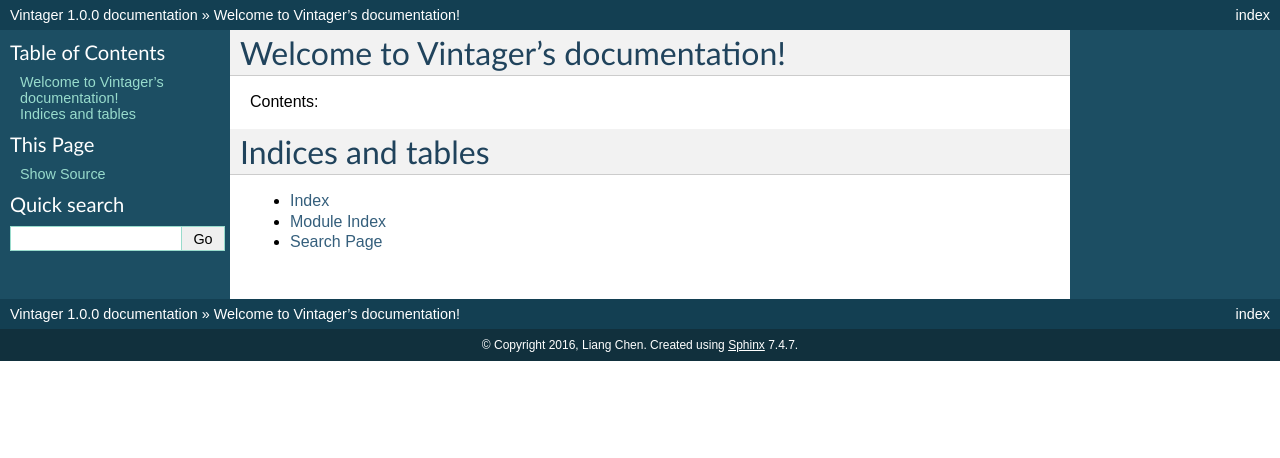
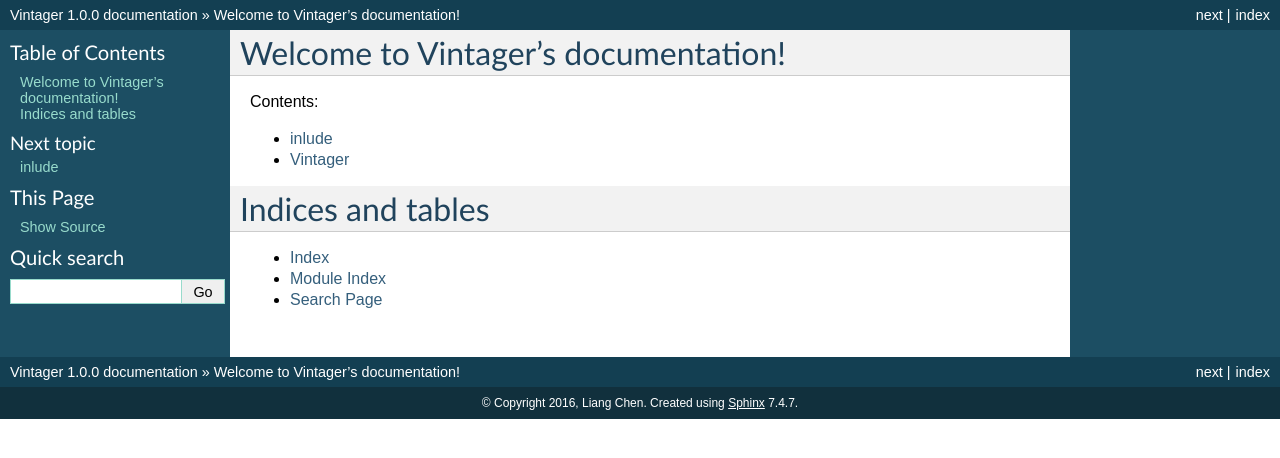
Before and after one commit to liang-chen/Vintager, a Sphinx documentation site: the page built from docs/index.rst, in a window 1280 px wide. Shown: the top 458 px of the page. Built offline with Sphinx 7.4.7, drawn with Linux system fonts in a browser that asks for light colours.

Commit message:
add readme and change .rst

```diff
--- /dev/null
+++ b/README.rst
@@ -0,0 +1,3 @@
+Vintager
+========
+A crowdsourcing Python-based music symbol annotator.
--- a/docs/includeme.rst
+++ b/docs/includeme.rst
@@ -1 +1,4 @@
-.. include:: ../../README.rst
+inlude
+======
+
+.. include:: ../README.rst
--- a/docs/index.rst
+++ b/docs/index.rst
@@ -11,7 +11,7 @@
 .. toctree::
    :maxdepth: 2
 
-
+   includeme
 
 Indices and tables
 ==================
```
